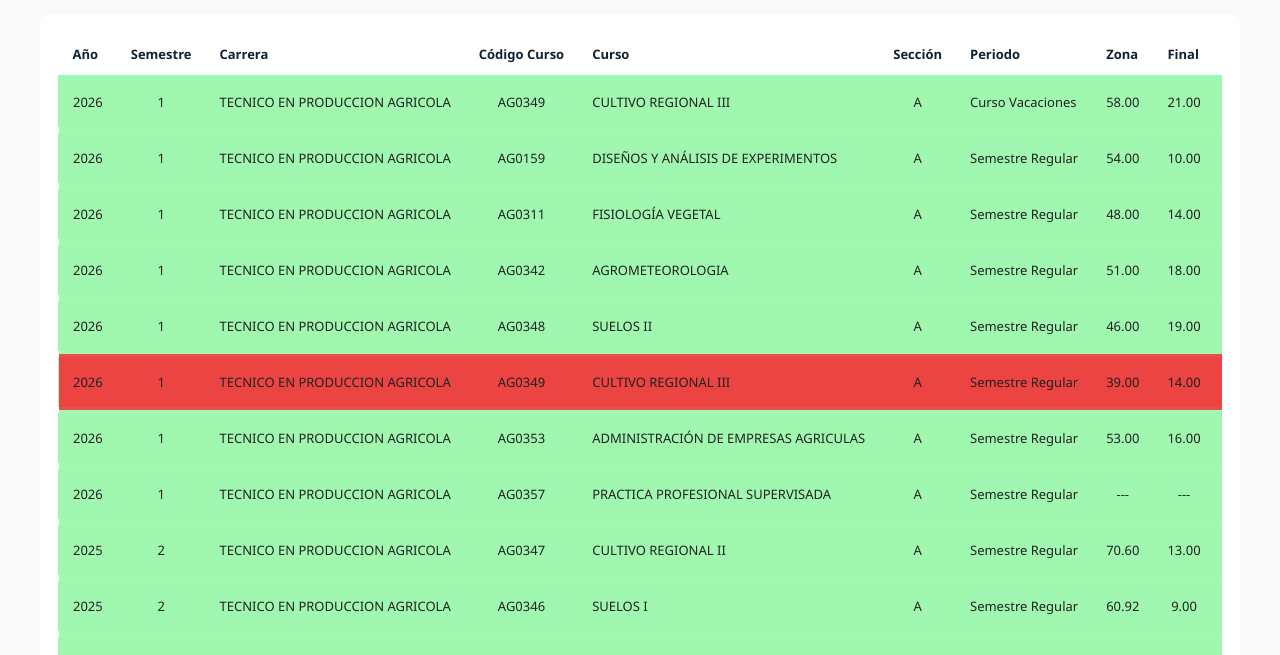
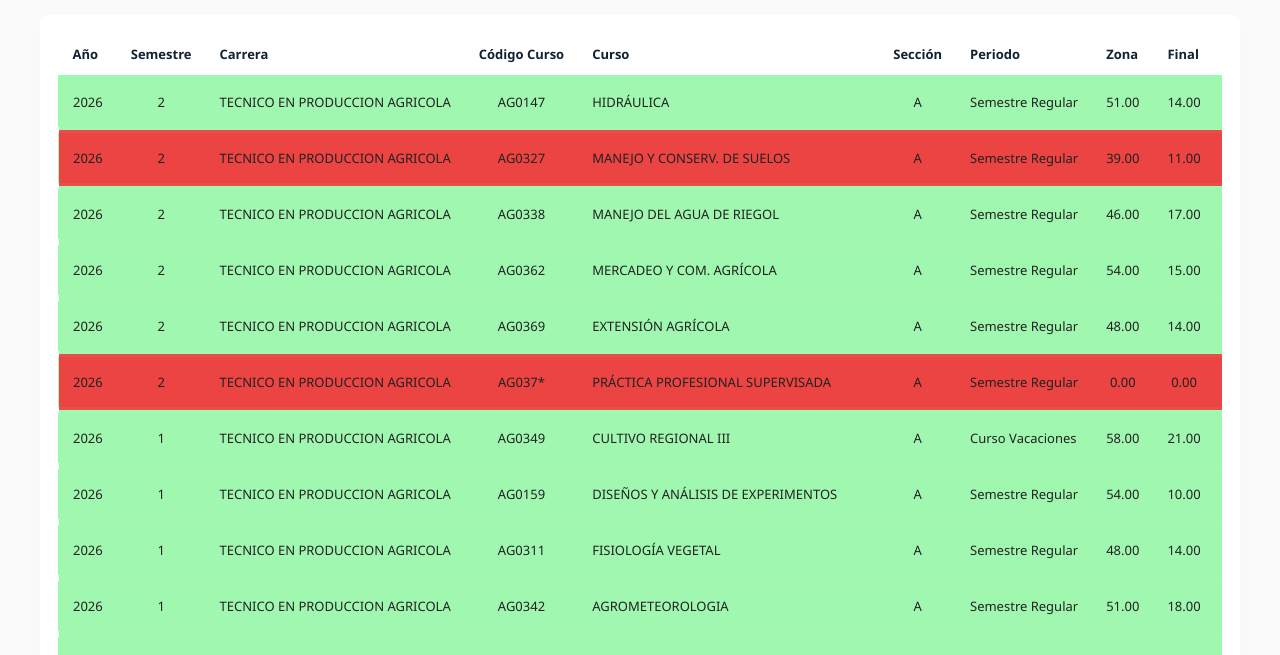
Before and after one commit to WilfredoAR22/Notas, a plain HTML site: page src/notas.html in a window 1280 px wide. Shown: the part 145-800 px from the top of the page. Drawn offline with Linux system fonts and the light colour scheme.

Commit message:
cursos 2 2026
Added multiple rows for 2026 academic year courses with details including course names, codes, and grades.

```diff
--- a/src/notas.html
+++ b/src/notas.html
@@ -238,6 +238,101 @@
             </tr>
           </thead>
           <tbody>
+             <!-- 2026 2 -->
+            <tr>
+              <td class="small center">2026</td>
+              <td class="small center">2</td>
+              <td>TECNICO EN PRODUCCION AGRICOLA</td>
+              <td class="center">AG0147</td>
+              <td>HIDRÁULICA</td>
+              <td class="center">A</td>
+              <td>Semestre Regular</td>
+              <td class="center">51.00</td>
+              <td class="center">14.00</td>
+              <td class="center">65</td>
+              <td class="center">---</td>
+              <td class="center">---</td>
+              <td class="center">---</td>
+            </tr>
+
+
+            <tr style="background-color:rgb(236, 67, 67); color:white;">
+              <td class="small center">2026</td>
+              <td class="small center">2</td>
+              <td>TECNICO EN PRODUCCION AGRICOLA</td>
+              <td class="center">AG0327</td>
+              <td>MANEJO Y CONSERV. DE SUELOS</td>
+              <td class="center">A</td>
+              <td>Semestre Regular</td>
+              <td class="center">39.00</td>
+              <td class="center">11.00</td>
+              <td class="center">50</td>
+              <td class="center">---</td>
+              <td class="center">---</td>
+              <td class="center">---</td>
+            </tr>
+            <tr>
+              <td class="small center">2026</td>
+              <td class="small center">2</td>
+              <td>TECNICO EN PRODUCCION AGRICOLA</td>
+              <td class="center">AG0338</td>
+              <td>MANEJO DEL AGUA DE RIEGOL</td>
+              <td class="center">A</td>
+              <td>Semestre Regular</td>
+              <td class="center">46.00</td>
+              <td class="center">17.00</td>
+              <td class="center">63</td>
+              <td class="center">---</td>
+              <td class="center">---</td>
+              <td class="center">---</td>
+            </tr>
+            <tr>
+              <td class="small center">2026</td>
+              <td class="small center">2</td>
+              <td>TECNICO EN PRODUCCION AGRICOLA</td>
+              <td class="center">AG0362</td>
+              <td>MERCADEO Y COM. AGRÍCOLA</td>
+              <td class="center">A</td>
+              <td>Semestre Regular</td>
+              <td class="center">54.00</td>
+              <td class="center">15.00</td>
+              <td class="center">69</td>
+              <td class="center">---</td>
+              <td class="center">---</td>
+              <td class="center">---</td>
+            </tr>
+            <tr>
+              <td class="small center">2026</td>
+              <td class="small center">2</td>
+              <td>TECNICO EN PRODUCCION AGRICOLA</td>
+              <td class="center">AG0369</td>
+              <td>EXTENSIÓN AGRÍCOLA</td>
+              <td class="center">A</td>
+              <td>Semestre Regular</td>
+              <td class="center">48.00</td>
+              <td class="center">14.00</td>
+              <td class="center">62</td>
+              <td class="center">---</td>
+              <td class="center">---</td>
+              <td class="center">---</td>
+            </tr>
+            <tr style="background-color:rgb(236, 67, 67); color:white;">
+              <td class="small center">2026</td>
+              <td class="small center">2</td>
+              <td>TECNICO EN PRODUCCION AGRICOLA</td>
+              <td class="center">AG037*</td>
+              <td>PRÁCTICA PROFESIONAL SUPERVISADA</td>
+              <td class="center">A</td>
+              <td>Semestre Regular</td>
+              <td class="center">0.00</td>
+              <td class="center">0.00</td>
+              <td class="center">0</td>
+              <td class="center">---</td>
+              <td class="center">---</td>
+              <td class="center">---</td>
+            </tr>
+
+
              <!-- 2026 1 -->
             <tr>
               <td class="small center">2026</td>
```
